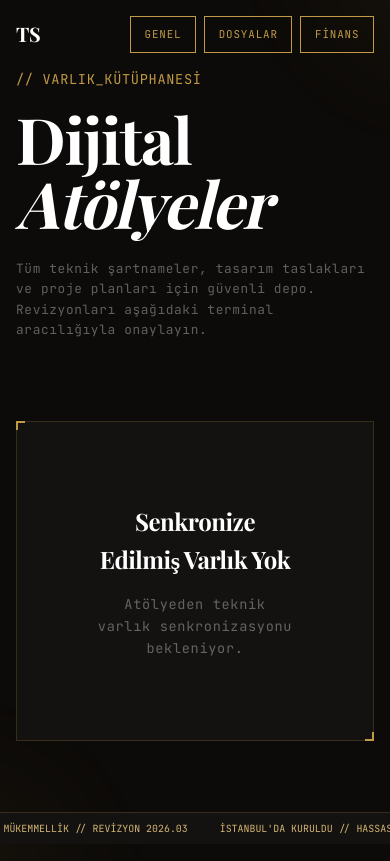
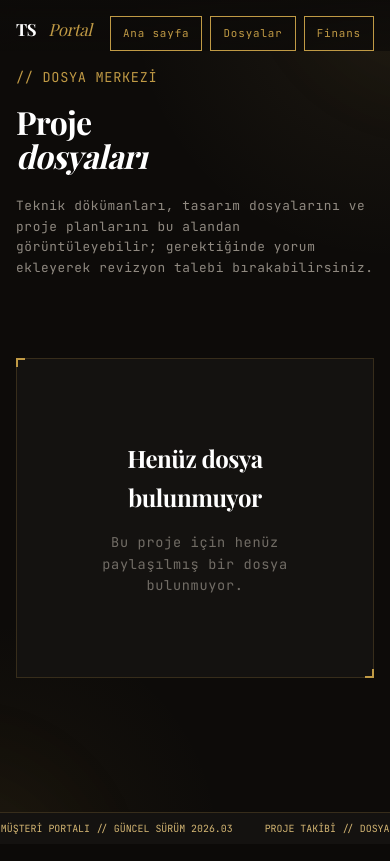
Before and after one commit to eknvarli/portal, a Django app: page /files/ in a window 390 px wide. After the commit the page ends 834 px from the top, so only its background shows below. Run offline with Django 5.2, Linux system fonts and the light colour scheme; the visitor is signed in with stand-in values (Sample User, id 1); data comes from the database, SQL or seed files in the repository; data that the repository does not hold is empty.

Commit message:
Polish Turkish text and improve UI styles
Correct Turkish copy (diacritics, labels, placeholders and validation messages) across forms and templates for clearer, consistent wording. Update base styles and theme tokens (added panel/bg colors, text tones, subtle background gradients, and page-shell) and refine responsive behavior (sidebar widths, breakpoints, sticky mobile topbar). Add scoped CSS and layout improvements for create_service_request, file_center and finance pages (grid layouts, form/input styling, responsive tweaks) and adjust dashboard/index spacing and card behaviors. Minor content updates (marquee, footer status text) and button/label text normalization for a more polished UI.

```diff
--- a/core/forms.py
+++ b/core/forms.py
@@ -15,7 +15,7 @@ class MultipleFileField(forms.FileField):
     def clean(self, data, initial=None):
         if not data:
             if self.required:
-                raise forms.ValidationError('En az bir dosya yuklemelisiniz.')
+                raise forms.ValidationError('En az bir dosya yüklemelisiniz.')
             return []
 
         if not isinstance(data, (list, tuple)):
@@ -37,12 +37,12 @@ class MultipleFileField(forms.FileField):
 
 class CustomerLoginForm(forms.Form):
     customer_number = forms.CharField(
-        label='Musteri Numarasi',
-        widget=forms.TextInput(attrs={'class': 'form-control', 'placeholder': 'Musteri numaranizi girin'}),
+        label='Müşteri numarası',
+        widget=forms.TextInput(attrs={'class': 'form-control', 'placeholder': 'Müşteri numaranızı girin'}),
     )
 
     error_messages = {
-        'invalid_login': 'Bu musteri numarasi ile eslesen aktif bir hesap bulunamadi.',
+        'invalid_login': 'Bu müşteri numarası ile eşleşen aktif bir hesap bulunamadı.',
     }
 
     def __init__(self, *args, **kwargs):
@@ -72,7 +72,7 @@ class CommentForm(forms.ModelForm):
 class ServiceRequestForm(forms.ModelForm):
     project_choice = forms.ChoiceField(label='Proje', choices=())
     attachments = MultipleFileField(
-        label='Talep Dosyalari',
+        label='Talep dosyaları',
         required=True,
         widget=MultipleFileInput(attrs={'multiple': True, 'accept': '.png,.jpg,.jpeg,.webp'}),
     )
@@ -81,16 +81,16 @@ class ServiceRequestForm(forms.ModelForm):
         model = ServiceRequest
         fields = ['title', 'description', 'budget', 'urgency']
         widgets = {
-            'title': forms.TextInput(attrs={'placeholder': 'Talep adini girin'}),
-            'description': forms.Textarea(attrs={'placeholder': 'Talep aciklamasini yazin', 'rows': 6}),
+            'title': forms.TextInput(attrs={'placeholder': 'Talep adını girin'}),
+            'description': forms.Textarea(attrs={'placeholder': 'Talep açıklamasını yazın', 'rows': 6}),
             'budget': forms.NumberInput(attrs={'placeholder': '0.00', 'step': '0.01', 'min': '0'}),
             'urgency': forms.Select(),
         }
         labels = {
-            'title': 'Talep Adi',
-            'description': 'Talep Aciklamasi',
-            'budget': 'Talep Butcesi',
-            'urgency': 'Talep Aciliyeti',
+            'title': 'Talep adı',
+            'description': 'Talep açıklaması',
+            'budget': 'Talep bütçesi',
+            'urgency': 'Talep önceliği',
         }
 
     def __init__(self, *args, user=None, selected_project_id=None, **kwargs):
@@ -116,7 +116,7 @@ class ServiceRequestForm(forms.ModelForm):
         for uploaded_file in files:
             extension = Path(uploaded_file.name).suffix.lower()
             if extension not in allowed_extensions:
-                raise forms.ValidationError('Sadece png, jpg, jpeg ve webp dosyalari yukleyebilirsiniz.')
+                raise forms.ValidationError('Sadece PNG, JPG, JPEG ve WEBP dosyaları yükleyebilirsiniz.')
 
         return files
 
--- a/templates/base.html
+++ b/templates/base.html
@@ -13,13 +13,15 @@
         :root {
             --bg-deep: #0D0B09;
             --bg-elevated: #141210;
+            --bg-panel: #1B1815;
 
             --gold-metallic: #C09A45;
             --gold-light: #D4B673;
             --gold-faded: rgba(192, 154, 69, 0.2);
 
             --text-pure: #FFFFFF;
-            --text-muted: #B3B3B3;
+            --text-muted: #CEC6BA;
+            --text-soft: #9E9589;
 
             --border-gold: 1px solid var(--gold-faded);
             --transition-smooth: all 0.4s cubic-bezier(0.23, 1, 0.32, 1);
@@ -34,7 +36,10 @@
 
         body {
             font-family: 'Inter', sans-serif;
-            background-color: var(--bg-deep);
+            background:
+                radial-gradient(circle at top right, rgba(212, 182, 115, 0.08), transparent 28%),
+                radial-gradient(circle at bottom left, rgba(192, 154, 69, 0.06), transparent 24%),
+                var(--bg-deep);
             color: var(--text-muted);
             line-height: 1.6;
             overflow-x: hidden;
@@ -79,7 +84,7 @@
         }
 
         .sidebar {
-            width: 300px;
+            width: 280px;
             background-color: var(--bg-elevated);
             height: 100vh;
             position: fixed;
@@ -109,6 +114,7 @@
             background: rgba(255, 255, 255, 0.02);
             border: 1px solid rgba(192, 154, 69, 0.12);
             padding: 0.9rem 0.9rem 1.6rem 0.9rem;
+            overflow-wrap: anywhere;
         }
 
         .announcement-item h4 {
@@ -194,8 +200,23 @@
         }
 
         .main-view {
-            margin-left: 300px;
-            padding: 4rem 5rem 6rem 5rem;
+            margin-left: 280px;
+            padding: 3rem clamp(1.25rem, 3vw, 3.5rem) 6rem clamp(1.25rem, 3vw, 3.5rem);
+        }
+
+        .page-shell {
+            width: min(100%, 1280px);
+            margin: 0 auto;
+        }
+
+        @media (min-width: 1600px) {
+            .sidebar {
+                width: 320px;
+            }
+
+            .main-view {
+                margin-left: 320px;
+            }
         }
 
         .marquee-strip {
@@ -269,12 +290,13 @@
             color: var(--gold-metallic);
             padding: 0.8rem 2rem;
             font-family: 'JetBrains Mono', monospace;
-            text-transform: uppercase;
             font-size: 0.8rem;
             cursor: pointer;
             transition: var(--transition-smooth);
             text-decoration: none;
             display: inline-block;
+            letter-spacing: 0.08em;
+            text-align: center;
         }
 
         .btn-gold:hover {
@@ -283,39 +305,27 @@
             box-shadow: var(--glow);
         }
 
-        @media (max-width: 1024px) {
+        @media (max-width: 1200px) {
             .sidebar {
-                width: 80px;
-                padding: 2rem 1rem;
+                width: 230px;
+                padding: 2rem 1.25rem;
             }
 
-            .announcement-panel {
-                display: none;
+            .announcement-item p {
+                font-size: 0.68rem;
             }
 
-            .brand-logo h2 span,
-            .nav-link span,
-            .sidebar-footer span {
-                display: none;
+            .brand-logo h2 {
+                font-size: 1.3rem;
             }
 
             .main-view {
-                margin-left: 80px;
-                padding: 2rem;
+                margin-left: 230px;
+                padding: 2rem 1.5rem 6rem 1.5rem;
             }
         }
 
-        @media (max-width: 768px) {
-            body {
-                padding-bottom: 40px;
-            }
-
-            .bg-glow-ring {
-                width: 320px;
-                height: 320px;
-                filter: blur(55px);
-            }
-
+        @media (max-width: 900px) {
             .sidebar {
                 display: none;
             }
@@ -326,6 +336,11 @@
                 justify-content: space-between;
                 gap: 1rem;
                 padding: 1rem 1rem 0 1rem;
+                position: sticky;
+                top: 0;
+                z-index: 120;
+                background: linear-gradient(180deg, rgba(13, 11, 9, 0.95), rgba(13, 11, 9, 0.78));
+                backdrop-filter: blur(10px);
             }
 
             .mobile-topbar-nav {
@@ -344,6 +359,38 @@
             .main-view {
                 margin-left: 0;
                 padding: 1rem 1rem 5rem 1rem;
+            }
+
+            .page-shell {
+                width: 100%;
+            }
+        }
+
+        @media (max-width: 768px) {
+            body {
+                padding-bottom: 40px;
+            }
+
+            .bg-glow-ring {
+                width: 320px;
+                height: 320px;
+                filter: blur(55px);
+            }
+
+            .mobile-topbar {
+                align-items: flex-start;
+            }
+
+            .mobile-topbar-nav {
+                justify-content: flex-start;
+            }
+
+            .mobile-topbar-nav a {
+                padding: 0.5rem 0.75rem;
+            }
+
+            .brand-logo h2 {
+                font-size: 1.05rem !important;
             }
 
             .premium-border::before,
@@ -375,7 +422,7 @@
             <h2 style="font-size: 1.25rem;">TS<span>Portal</span></h2>
         </a>
         <div class="mobile-topbar-nav">
-            <a href="{% url 'index' %}" class="btn-gold">Genel</a>
+            <a href="{% url 'index' %}" class="btn-gold">Ana sayfa</a>
             <a href="{% url 'file_center' %}" class="btn-gold">Dosyalar</a>
             <a href="{% url 'finance_overview' %}" class="btn-gold">Finans</a>
         </div>
@@ -430,7 +477,7 @@
         </ul>
 
         <div class="sidebar-footer">
-            <div class="mono" style="color: var(--gold-light); margin-bottom: 0.5rem; font-size: 0.7rem;">SİSTEM_AKTİF
+            <div class="mono" style="color: var(--gold-light); margin-bottom: 0.5rem; font-size: 0.7rem;">SİSTEM AKTİF
             </div>
             <div style="font-size: 0.8rem; color: var(--text-pure);">{{ user.username }}</div>
             <a href="{% url 'logout' %}"
@@ -443,6 +490,7 @@
 
     <main class="main-view" {% if not user.is_authenticated%}
         style="margin-left: 0; display: flex; align-items: center; justify-content: center;" {% endif %}>
+        <div class="page-shell">
             {% if messages %}
             <div style="max-width: 1200px; margin: 0 auto 1.5rem auto;">
                 {% for message in messages %}
@@ -454,14 +502,15 @@
             </div>
             {% endif %}
             {% block content %}{% endblock %}
+        </div>
     </main>
 
     <div class="marquee-strip">
         <div class="marquee-content">
-            <div class="marquee-item">TURKISHSYSTEMS // DİJİTAL MÜKEMMELLİK // REVİZYON 2026.03</div>
-            <div class="marquee-item">İSTANBUL'DA KURULDU // HASSAS MÜHENDİSLİK // SANATSAL VİZYON</div>
-            <div class="marquee-item">TURKISHSYSTEMS // DİJİTAL MÜKEMMELLİK // REVİZYON 2026.03</div>
-            <div class="marquee-item">İSTANBUL'DA KURULDU // HASSAS MÜHENDİSLİK // SANATSAL VİZYON</div>
+            <div class="marquee-item">TURKISHSYSTEMS // GÜVENLİ MÜŞTERİ PORTALI // GÜNCEL SÜRÜM 2026.03</div>
+            <div class="marquee-item">PROJE TAKİBİ // DOSYA PAYLAŞIMI // FİNANS BİLDİRİMLERİ</div>
+            <div class="marquee-item">TURKISHSYSTEMS // GÜVENLİ MÜŞTERİ PORTALI // GÜNCEL SÜRÜM 2026.03</div>
+            <div class="marquee-item">PROJE TAKİBİ // DOSYA PAYLAŞIMI // FİNANS BİLDİRİMLERİ</div>
         </div>
     </div>
 </body>
--- a/templates/core/file_center.html
+++ b/templates/core/file_center.html
@@ -1,50 +1,108 @@
 {% extends "base.html" %}
 
+{% block extra_css %}
+<style>
+    .file-center-layout {
+        max-width: 1200px;
+        margin: 0 auto;
+    }
+
+    .file-center-title {
+        font-size: clamp(2rem, 4.6vw, 4rem);
+        line-height: 1.05;
+    }
+
+    .document-layout {
+        display: grid;
+        grid-template-columns: 1fr 1fr;
+        gap: 3rem;
+    }
+
+    .comment-form textarea {
+        background: transparent !important;
+        border: 1px solid var(--gold-faded) !important;
+        color: var(--text-pure) !important;
+        font-family: 'JetBrains Mono', monospace !important;
+        font-size: 0.8rem !important;
+        width: 100% !important;
+        resize: vertical !important;
+        min-height: 120px;
+        padding: 1rem !important;
+    }
+
+    .comment-form textarea:focus {
+        outline: none !important;
+        border-color: var(--gold-metallic) !important;
+        box-shadow: var(--glow) !important;
+    }
+
+    @media (max-width: 900px) {
+        .document-layout {
+            grid-template-columns: 1fr;
+            gap: 2rem;
+        }
+    }
+
+    @media (max-width: 768px) {
+        .document-header {
+            flex-direction: column;
+            gap: 1.5rem;
+        }
+
+        .file-card {
+            padding: 1.4rem !important;
+        }
+
+        .comment-panel {
+            padding: 1.2rem !important;
+        }
+    }
+</style>
+{% endblock %}
+
 {% block content %}
-<div style="max-width: 1200px; margin: 0 auto;">
+<div class="file-center-layout">
     <header style="margin-bottom: 5rem;">
         <span class="mono" style="color: var(--gold-metallic); display: block; margin-bottom: 1rem;">//
-            VARLIK_KÜTÜPHANESİ</span>
-        <h1 style="font-size: 4rem; line-height: 1;">Dijital<br><span style="font-style: italic;">Atölyeler</span></h1>
-        <p class="mono" style="margin-top: 1.5rem; opacity: 0.5; font-size: 0.8rem; max-width: 600px;">Tüm teknik
-            şartnameler, tasarım taslakları ve proje planları için güvenli depo. Revizyonları aşağıdaki terminal
-            aracılığıyla onaylayın.</p>
+            DOSYA MERKEZİ</span>
+        <h1 class="file-center-title">Proje<br><span style="font-style: italic;">dosyaları</span></h1>
+        <p class="mono" style="margin-top: 1.5rem; opacity: 0.68; font-size: 0.8rem; max-width: 600px;">Teknik dökümanları, tasarım dosyalarını ve proje planlarını bu alandan görüntüleyebilir; gerektiğinde yorum ekleyerek revizyon talebi bırakabilirsiniz.</p>
     </header>
 
     <div style="display: grid; grid-template-columns: 1fr; gap: 4rem;">
         {% for doc in documents %}
-        <div class="premium-border" style="background: var(--bg-elevated); padding: 3rem;">
-            <div
-                style="display: flex; justify-content: space-between; align-items: flex-start; margin-bottom: 3rem; border-bottom: var(--border-gold); padding-bottom: 2rem;">
+        <div class="premium-border file-card" style="background: var(--bg-elevated); padding: 3rem;">
+            <div class="document-header"
+                style="display: flex; justify-content: space-between; align-items: flex-start; margin-bottom: 3rem; border-bottom: var(--border-gold); padding-bottom: 2rem; gap: 1.5rem;">
                 <div>
                     <h3 class="serif" style="font-size: 1.8rem; margin-bottom: 0.5rem;">{{ doc.name }}</h3>
-                    <div class="mono" style="font-size: 0.7rem; opacity: 0.5;">YÜKLEME_ZAMANI:
+                    <div class="mono" style="font-size: 0.7rem; opacity: 0.5;">YÜKLEME TARİHİ:
                         {{doc.uploaded_at|date:"Y.m.d // H:i" }}</div>
                 </div>
                 <a href="{{ doc.file.url }}" class="btn-gold" download>
-                    Dosyayı_İndir
+                    Dosyayı indir
                 </a>
             </div>
 
-            <div style="display: grid; grid-template-columns: 1fr 1fr; gap: 3rem;">
+            <div class="document-layout">
                 <div>
                     <h4 class="mono"
                         style="font-size: 0.8rem; color: var(--gold-light); margin-bottom: 1.5rem; text-transform: uppercase;">
-                        Revizyon_Defteri</h4>
+                        Revizyon geçmişi</h4>
                     <div style="max-height: 400px; overflow-y: auto; padding-right: 1.5rem;">
                         {% for comment in doc.comments.all %}
                         <div
                             style="margin-bottom: 2rem; padding: 1.5rem; background: rgba(255,255,255,0.02); border-left: 2px solid var(--gold-metallic);">
-                            <div style="display: flex; justify-content: space-between; margin-bottom: 10px;">
+                            <div style="display: flex; justify-content: space-between; margin-bottom: 10px; gap: 1rem; flex-wrap: wrap;">
                                 <span class="mono"
                                     style="font-weight: 600; font-size: 0.75rem; color: var(--text-pure);">{{comment.user.username|upper}}</span>
                                 <span class="mono"
-                                    style="font-size: 0.6rem; opacity: 0.4;">{{comment.timestamp|date:"d.m //H:i"}}</span>
+                                    style="font-size: 0.6rem; opacity: 0.4;">{{comment.timestamp|date:"d.m // H:i"}}</span>
                             </div>
                             <p style="font-size: 0.9rem; color: var(--text-muted);">{{ comment.text }}</p>
                         </div>
                         {% empty %}
-                        <p class="mono" style="opacity: 0.3; font-size: 0.75rem;">Bu varlık için kayıtlı revizyon yok.
+                        <p class="mono" style="opacity: 0.3; font-size: 0.75rem;">Bu dosya için henüz yorum bulunmuyor.
                         </p>
                         {% endfor %}
                     </div>
@@ -53,33 +111,15 @@
                 <div>
                     <h4 class="mono"
                         style="font-size: 0.8rem; color: var(--gold-light); margin-bottom: 1.5rem; text-transform: uppercase;">
-                        Giriş_Protokolü</h4>
-                    <form method="post" style="background: rgba(0,0,0,0.2); padding: 2rem; border: var(--border-gold);">
+                        Yorum ekle</h4>
+                    <form method="post" class="comment-form comment-panel" style="background: rgba(0,0,0,0.2); padding: 2rem; border: var(--border-gold);">
                         {% csrf_token %}
                         <input type="hidden" name="document_id" value="{{ doc.id }}">
                         <div style="margin-bottom: 2rem;">
                             {{ comment_form.text }}
-                            <style>
-                                textarea {
-                                    background: transparent !important;
-                                    border: 1px solid var(--gold-faded) !important;
-                                    color: var(--text-pure) !important;
-                                    font-family: 'JetBrains Mono', monospace !important;
-                                    font-size: 0.8rem !important;
-                                    width: 100% !important;
-                                    resize: none !important;
-                                    padding: 1rem !important;
-                                }
-
-                                textarea:focus {
-                                    outline: none !important;
-                                    border-color: var(--gold-metallic) !important;
-                                    box-shadow: var(--glow) !important;
-                                }
-                            </style>
                         </div>
                         <button type="submit" class="btn-gold" style="width: 100%;">
-                            Yönergeyi_Gönder
+                            Yorumu gönder
                         </button>
                     </form>
                 </div>
@@ -87,8 +127,8 @@
         </div>
         {% empty %}
         <div class="premium-border" style="padding: 5rem; text-align: center; background: var(--bg-elevated);">
-            <h2 class="serif">Senkronize Edilmiş Varlık Yok</h2>
-            <p class="mono" style="margin-top: 1rem; opacity: 0.5;">Atölyeden teknik varlık senkronizasyonu bekleniyor.
+            <h2 class="serif">Henüz dosya bulunmuyor</h2>
+            <p class="mono" style="margin-top: 1rem; opacity: 0.5;">Bu proje için henüz paylaşılmış bir dosya bulunmuyor.
             </p>
         </div>
         {% endfor %}
```
Also changed, not shown: templates/core/create_service_request.html (+83 -41 lines), templates/core/finance.html (+63 -20 lines), templates/core/index.html (+73 -49 lines), templates/core/login.html (+7 -8 lines). Lines whose indentation alone changed are shown as unchanged.
